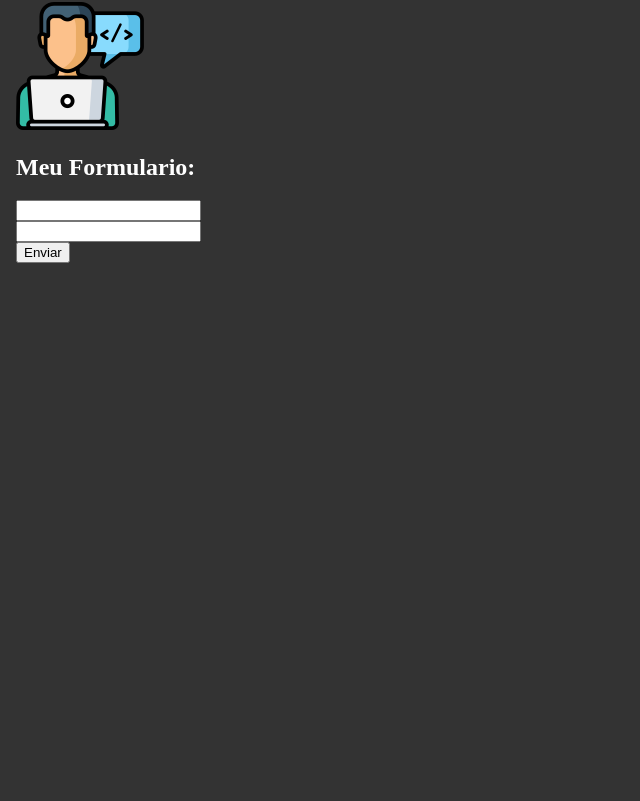
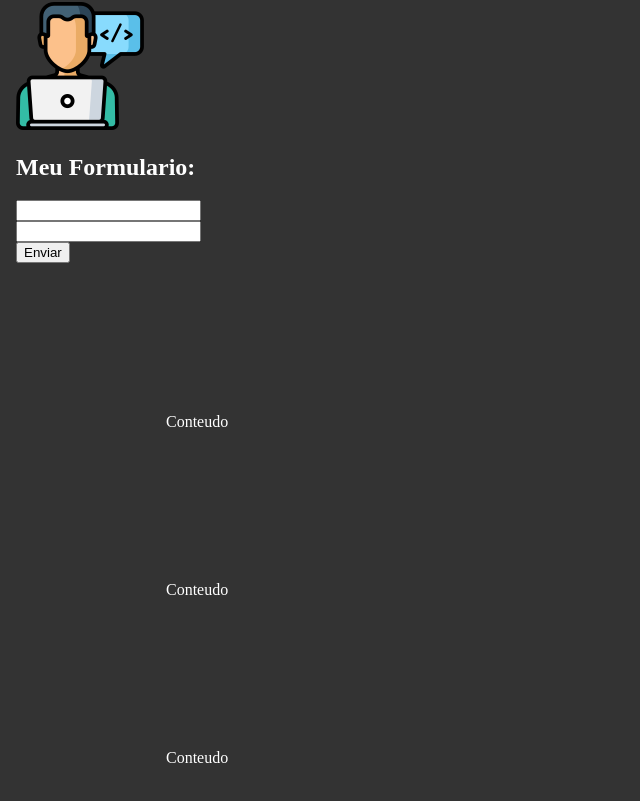
Before and after one commit to Mat780/Curso-de-Vue, a Vue app in the folder vue-cli/: page / in a window 1280 px wide. Shown: the part 656-1457 px from the top of the page, without its empty margins (0-640 px from the left). Before the commit the page ends 927 px from the top, so only its background shows below. Built offline with nearby package versions, Linux system fonts and the light colour scheme.

Commit message:
Curso de Vue 3: #14 Eventos

```diff
--- a/vue-cli/src/components/Form.vue
+++ b/vue-cli/src/components/Form.vue
@@ -1,11 +1,14 @@
 <template>
     <div>
         <h2>Meu Formulario:</h2>
-        <form action="">
-            <div><InputForm /></div>
-            <div><InputForm /></div>
+        <form action="" @submit="enviarFormulario($event)">
+            <div><input type="text" v-model="name"></div>
+            <div><input type="text" v-model="email"></div>
             <div><Submit /></div>
         </form>
+        <p>Conteudo</p>
+        <p>Conteudo</p>
+        <p>Conteudo</p>
     </div>
 </template>
 
@@ -13,10 +16,41 @@
 import InputForm from './form/InputForm.vue'
 import Submit from './form/Submit.vue'
 export default {
+    name: "Form",
+
     components: {
         InputForm,
         Submit
     },
-    name: "Form"
+
+    data() {
+        return {
+            name: "",
+            email: ""
+        }
+    },
+
+    methods: {
+        enviarFormulario(e){
+
+            e.preventDefault();
+
+            const name = this.name;
+            const email = this.email;
+
+            console.log("Formulário Enviado!");
+            console.log("O nome é: " + name);
+            console.log("O email é: " + email);
+
+            // Ajax para mandar para o banco de dados
+
+        }
+    },
 }
 </script>
+
+<style scoped>
+    p{
+        margin: 150px;
+    }
+</style>
```
